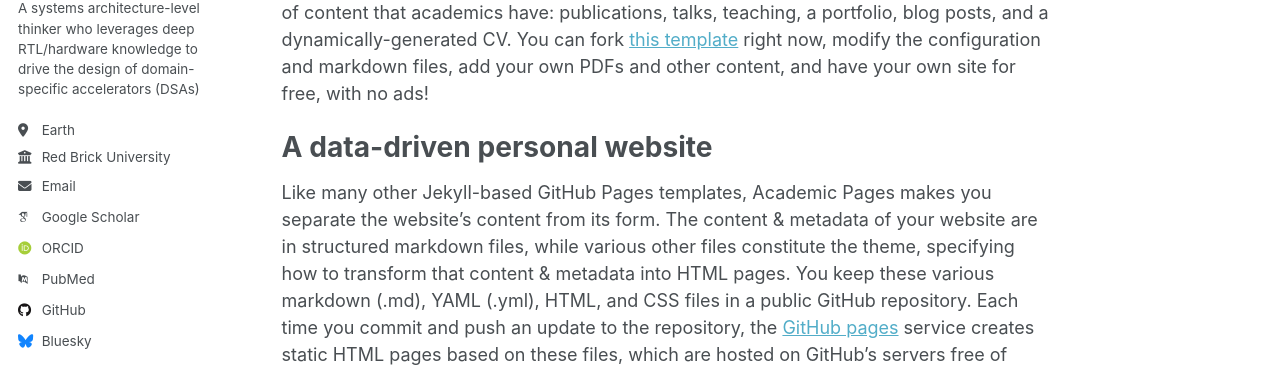
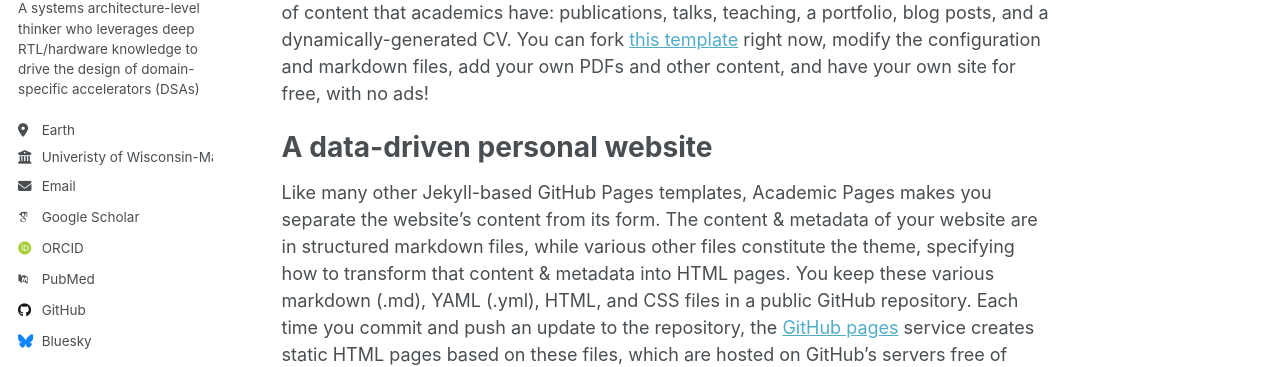
Before and after one commit to abhinavnandwani/abhinavnandwani-2.github.io, a Jekyll site: the page built from _pages/about.md, in a window 1280 px wide. Shown: the part 305-672 px from the top of the page. Built offline with Jekyll 4.4.1, drawn with Linux system fonts in a browser that asks for light colours; some web fonts are replaced.

Commit message:
Update _config.yml

```diff
--- a/_config.yml
+++ b/_config.yml
@@ -27,9 +27,9 @@ author:
   pronouns         : # example: "she/her"
   bio              : "A systems architecture-level thinker who leverages deep RTL/hardware knowledge to drive the design of domain-specific accelerators (DSAs)"
   location         : "Earth"
-  employer         : "Red Brick University"
+  employer         : "Univeristy of Wisconsin-Madison"
   uri              : # URL
-  email            : "none@example.org"
+  email            : "nandwani2@wisc.edu"
 
   # Academic websites
   arxiv            : # URL - Update with the correct link to your profile
```
